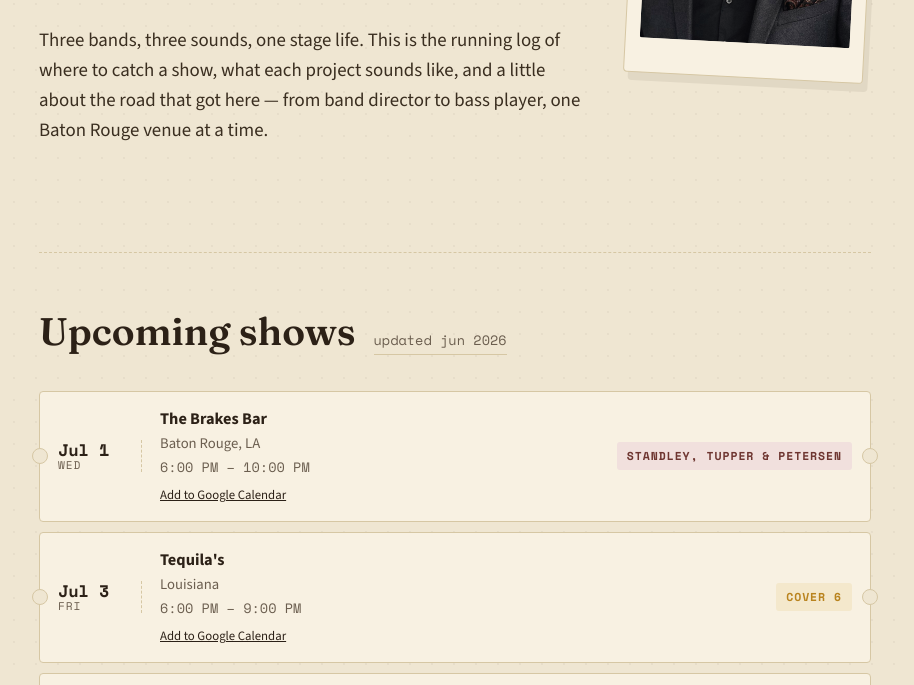
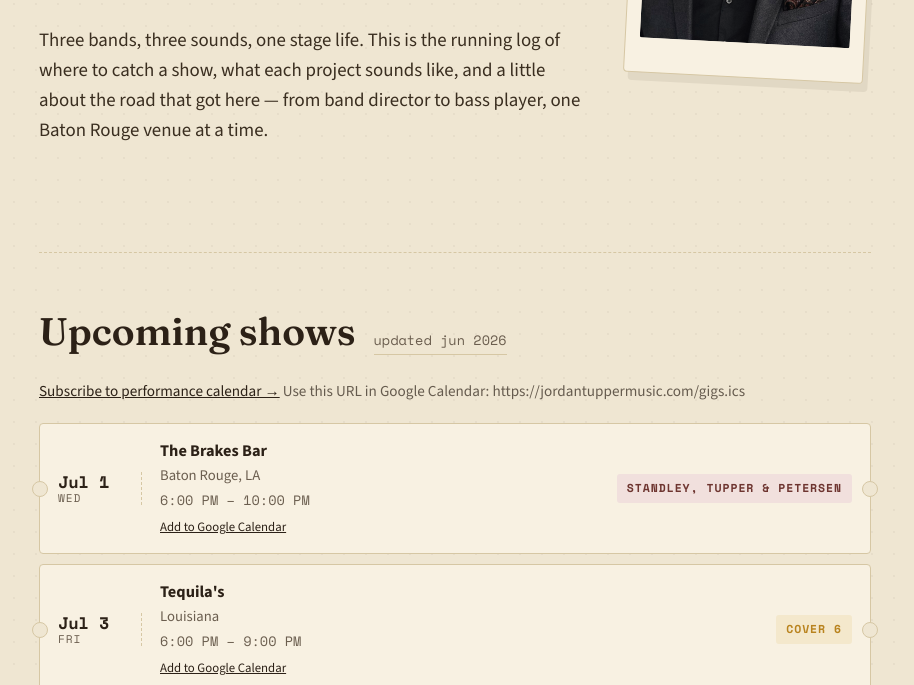
Before and after one commit to jordanjtupper/jordantuppermusic, a plain HTML site: page index.html in a window 1280 px wide. Shown: the part 415-1100 px from the top of the page, without its empty margins (185-1099 px from the left). Drawn offline with nearby package versions, Linux system fonts and the light colour scheme.

Commit message:
Add files via upload

```diff
--- a/index.html
+++ b/index.html
@@ -92,6 +92,10 @@
       <h2>Upcoming shows</h2>
       <span class="entry-date">updated jun 2026</span>
     </div>
+    <p class="calendar-subscribe" style="margin: -0.75rem 0 1.25rem; font-size: 0.95rem;">
+      <a class="link" href="/gigs.ics">Subscribe to performance calendar →</a>
+      <span style="opacity:.7;">Use this URL in Google Calendar: https://jordantuppermusic.com/gigs.ics</span>
+    </p>
     <div class="gig-list" id="merged-gig-list" aria-live="polite">
       <p class="calendar-loading">Loading upcoming shows…</p>
     </div>
```
Also changed, not shown: 1 other file.
